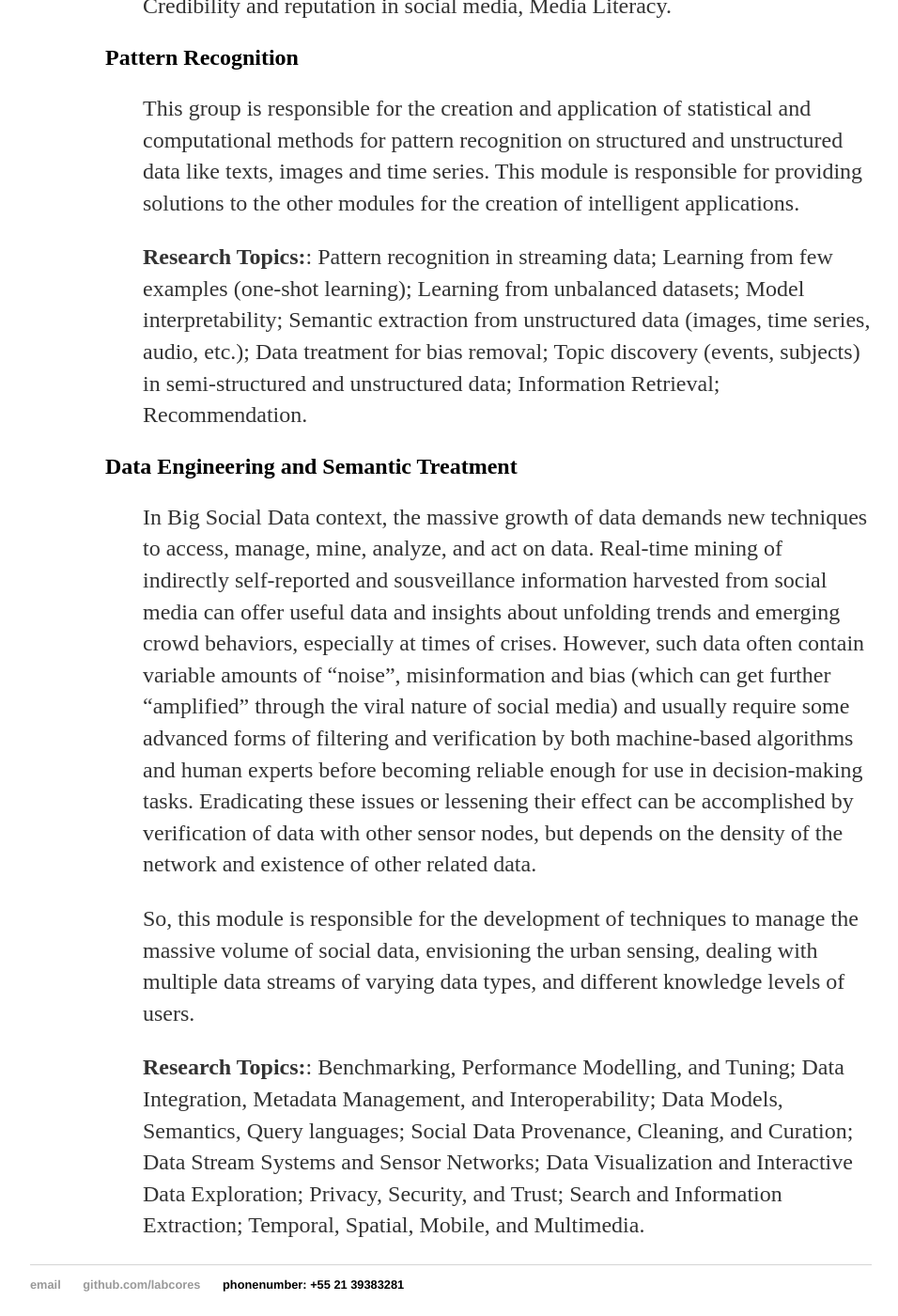
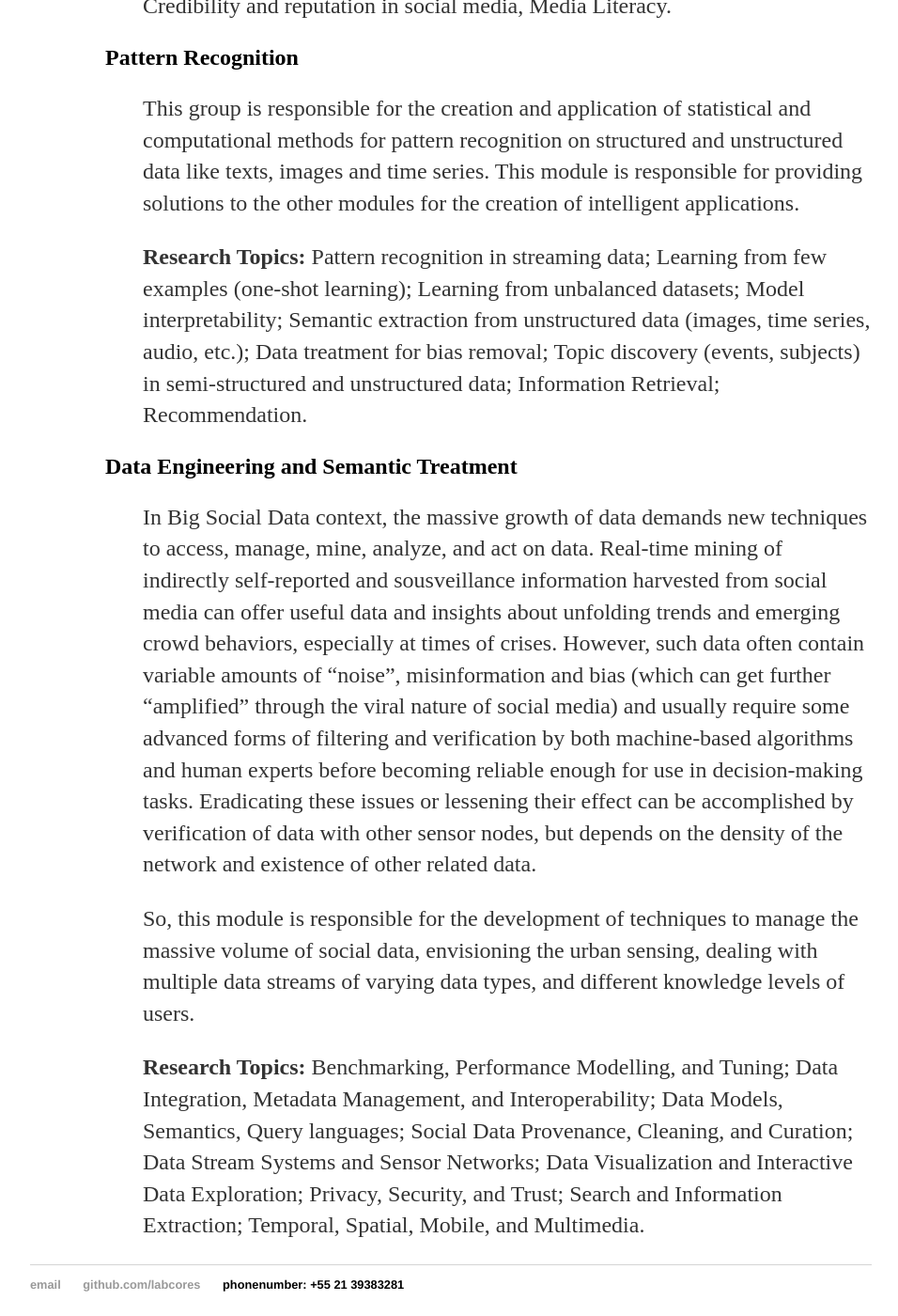
Before and after one commit to labcores/labcores.github.io, a Jekyll site: the page built from research/index.html, in a window 1280 px wide and 1400 px high, scrolled down 2402 px. Shown: the whole window at 94% size, without its empty margins (160-1116 px from the left). Built offline with Jekyll 4.4.1, drawn with Linux system fonts in a browser that asks for light colours.

```diff
--- a/research/index.html
+++ b/research/index.html
@@ -52,7 +52,7 @@ title: Social Computing and Social Network Analysis Laboratory
 						<li>
 							<p>This group is responsible for the creation and application of statistical and computational methods for pattern recognition on structured and unstructured data like texts, images and time series. This module is responsible for providing solutions to the other modules for the creation of intelligent applications.
 
-							<p><b>Research Topics:</b>: Pattern recognition in streaming data; Learning from few examples (one-shot learning); Learning from unbalanced datasets; Model interpretability; Semantic extraction from unstructured data (images, time series, audio, etc.); Data treatment for bias removal; Topic discovery (events, subjects) in semi-structured and unstructured data; Information Retrieval; Recommendation.
+							<p><b>Research Topics:</b> Pattern recognition in streaming data; Learning from few examples (one-shot learning); Learning from unbalanced datasets; Model interpretability; Semantic extraction from unstructured data (images, time series, audio, etc.); Data treatment for bias removal; Topic discovery (events, subjects) in semi-structured and unstructured data; Information Retrieval; Recommendation.
 						</li>
 					</ul>
 				</li>
@@ -63,7 +63,7 @@ title: Social Computing and Social Network Analysis Laboratory
 
 							<p>So, this module is responsible for the development of techniques to manage the massive volume of social data, envisioning the urban sensing, dealing with multiple data streams of varying data types, and different knowledge levels of users.
 
-							<p><b>Research Topics:</b>: Benchmarking, Performance Modelling, and Tuning; Data Integration, Metadata Management, and Interoperability; Data Models, Semantics, Query languages; Social Data Provenance, Cleaning, and Curation; Data Stream Systems and Sensor Networks; Data Visualization and Interactive Data Exploration; Privacy, Security, and Trust; Search and Information Extraction; Temporal, Spatial, Mobile, and Multimedia.
+							<p><b>Research Topics:</b> Benchmarking, Performance Modelling, and Tuning; Data Integration, Metadata Management, and Interoperability; Data Models, Semantics, Query languages; Social Data Provenance, Cleaning, and Curation; Data Stream Systems and Sensor Networks; Data Visualization and Interactive Data Exploration; Privacy, Security, and Trust; Search and Information Extraction; Temporal, Spatial, Mobile, and Multimedia.
 						</li>
 					</ul>
 				</li>
```
